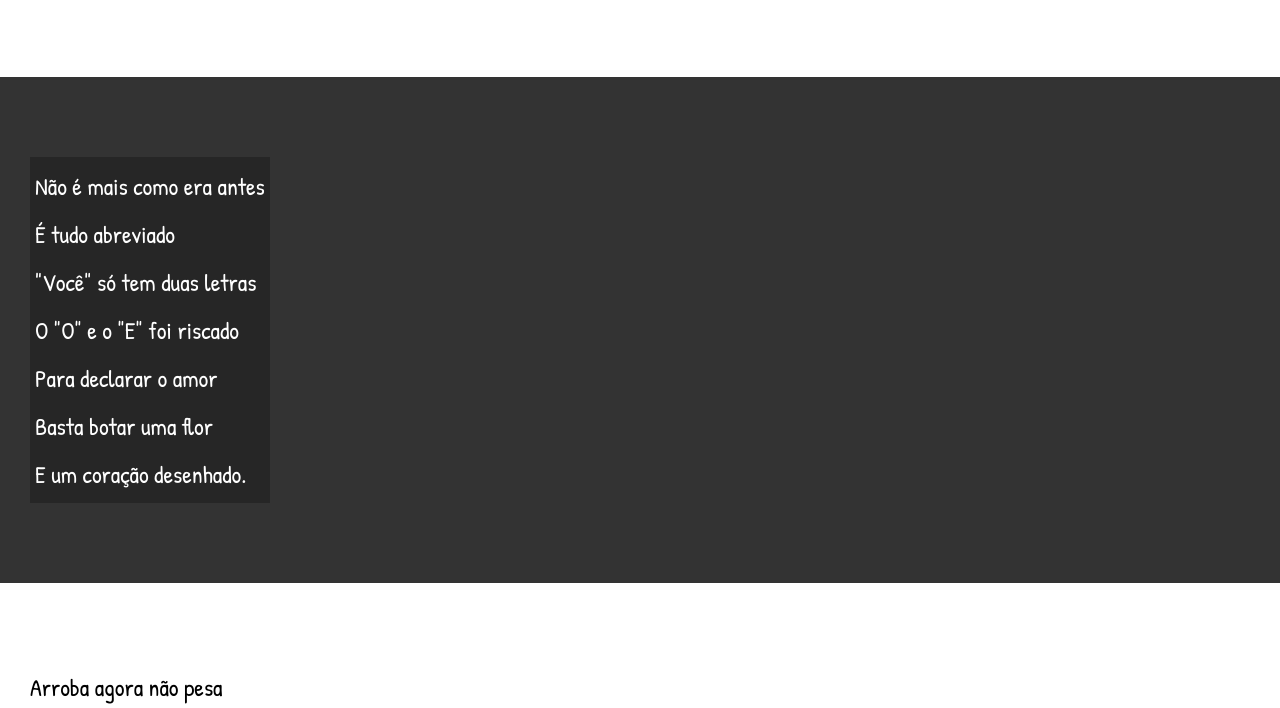
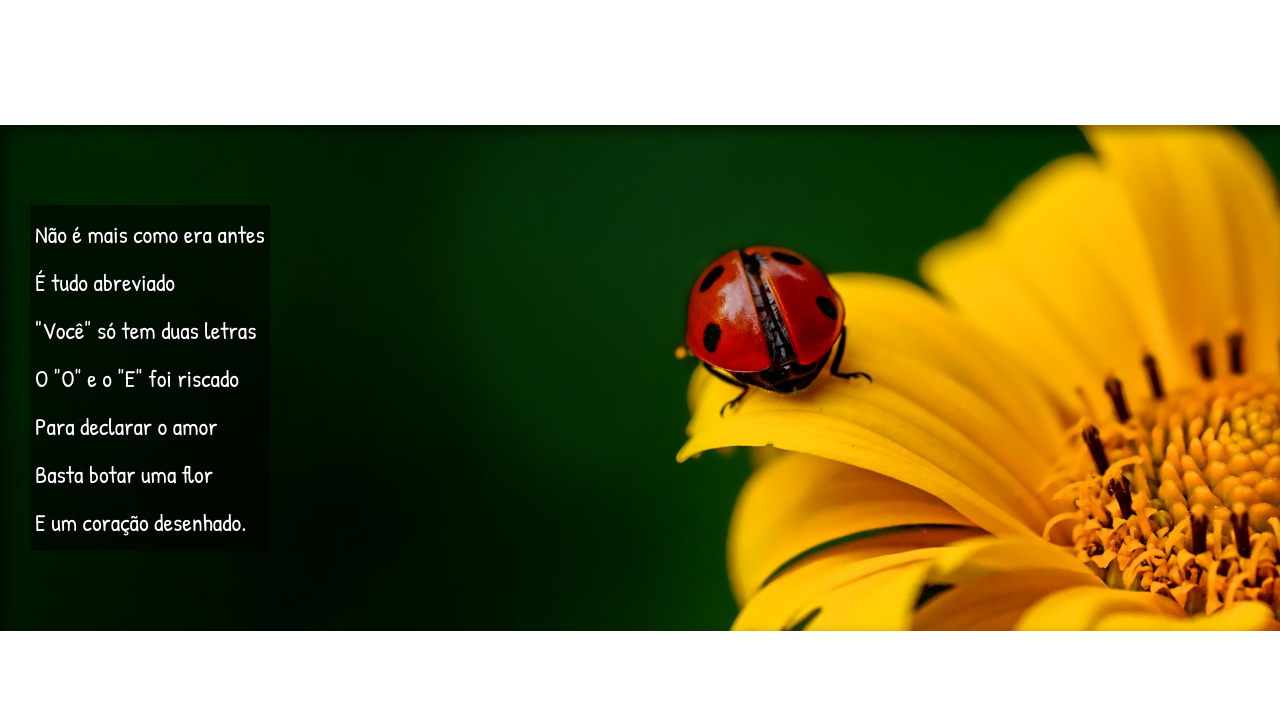
Before and after one commit to larissardesigner/Html-Css, a plain HTML site: page Exercicios/d012/index.html in a window 1280 px wide. Shown: the part 685-1393 px from the top of the page. Drawn offline with Linux system fonts and the light colour scheme; a web font is replaced by a local one.

Commit message:
últimas atualizações de estilo do desafio 12

```diff
--- a/Exercicios/d012/estilo/style.css
+++ b/Exercicios/d012/estilo/style.css
@@ -58,6 +58,10 @@ section {
     font-size: 1.5em;
 }
 
+section > p {
+    padding-bottom: 2em;
+}
+
 section.normal {
     background-color: white;
     color: black;
@@ -66,12 +70,25 @@ section.normal {
 section.imagem {
     background-color: rgb(51, 51, 51);
     color: white;
+    box-shadow: inset 6px 6px 13px 0px rgba(0, 0, 0, 0.479);
+    background-size: cover;
+    background-attachment: fixed;
 }
 
 section.imagem > p {
     display: inline-block;
     padding: 5px;
-    background-color: rgba(0, 0, 0, 0.253);
+    background-color: rgba(0, 0, 0, 0.514);
+    text-shadow: 1px 1px 0px black;
+}
+
+section#img01 {
+    background-image: url('../imagens/background001.jpg');
+    background-position: right center;
+}
+
+section#img02 {
+    background-image: url('../imagens/background002.jpg');
 }
 
 footer {
--- a/Exercicios/d012/index.html
+++ b/Exercicios/d012/index.html
@@ -25,7 +25,7 @@
         </p>
     </section>
 
-    <section class="imagem">
+    <section class="imagem" id="img01">
         <p>
             Não é mais como era antes <br>
             É tudo abreviado <br>
@@ -59,7 +59,7 @@
         </p>
     </section>
 
-    <section class="imagem">
+    <section class="imagem" id="img02">
         <p>
             Tenho saudade das cartas <br>
             Escritas com a própria mão <br>
```
